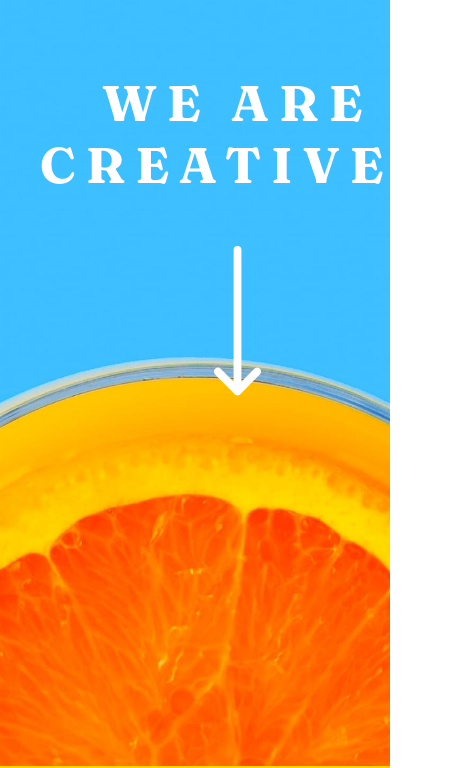
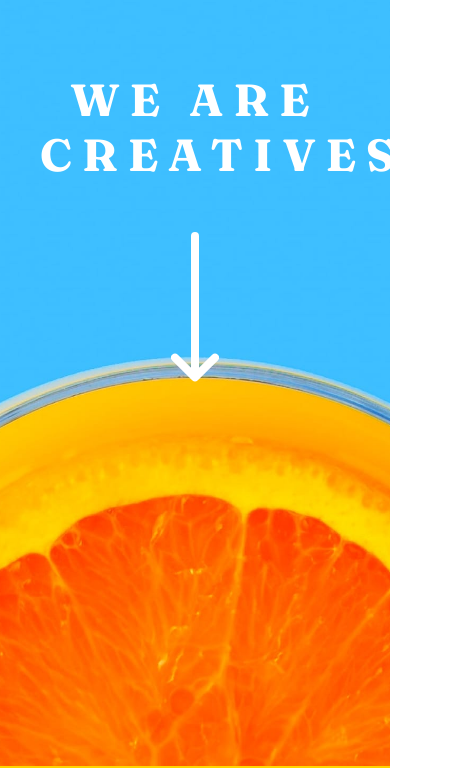
Before and after one commit to HodekaRehan/Sunnyside-Landing-Page, a plain HTML site: page index.html in a window 390 px wide. Shown: the part 78-846 px from the top of the page, 475 px wide, since content can reach past the window. Drawn offline with Linux system fonts and the light colour scheme.

Commit message:
Last commit

```diff
--- a/style.css
+++ b/style.css
@@ -501,6 +501,14 @@ footer {
 }
 
 @media screen and (max-width: 480px) {
+	.heading {
+		width: 100%;
+	}
+
+	h1 {
+		font-size: 45px;
+	}
+
 	.text-div {
 		padding: 0 50px;
 	}
```
